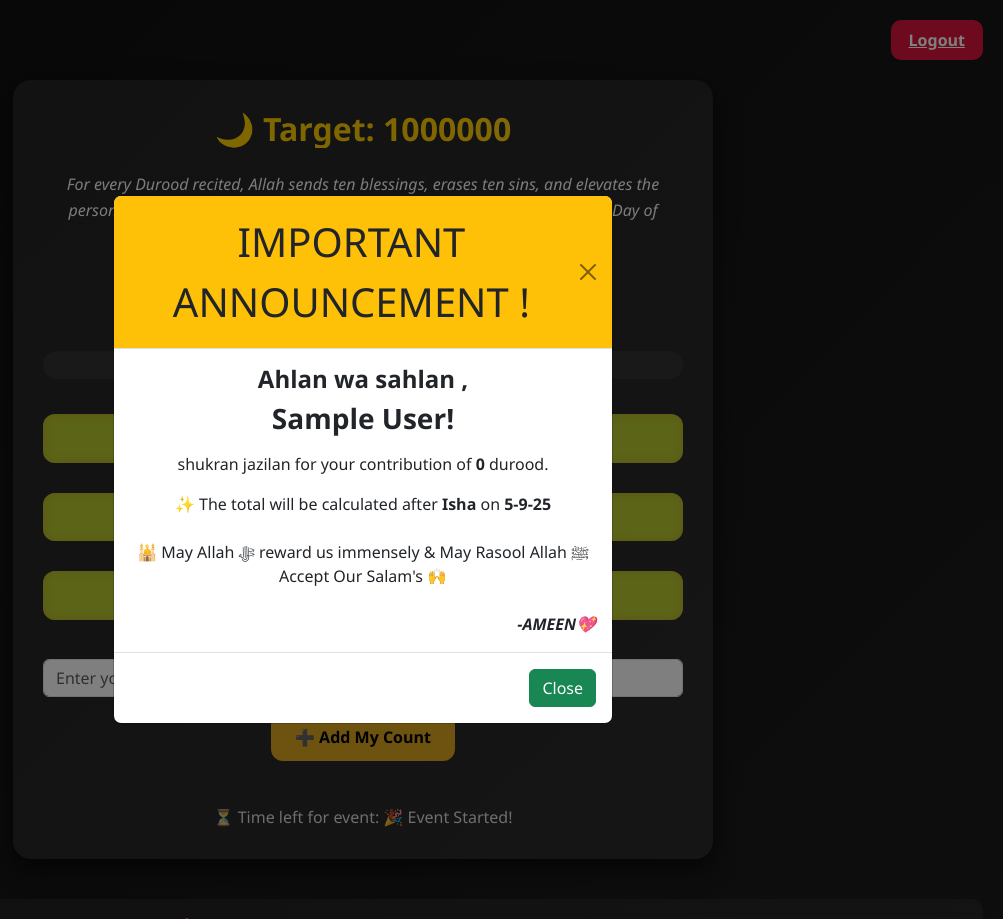
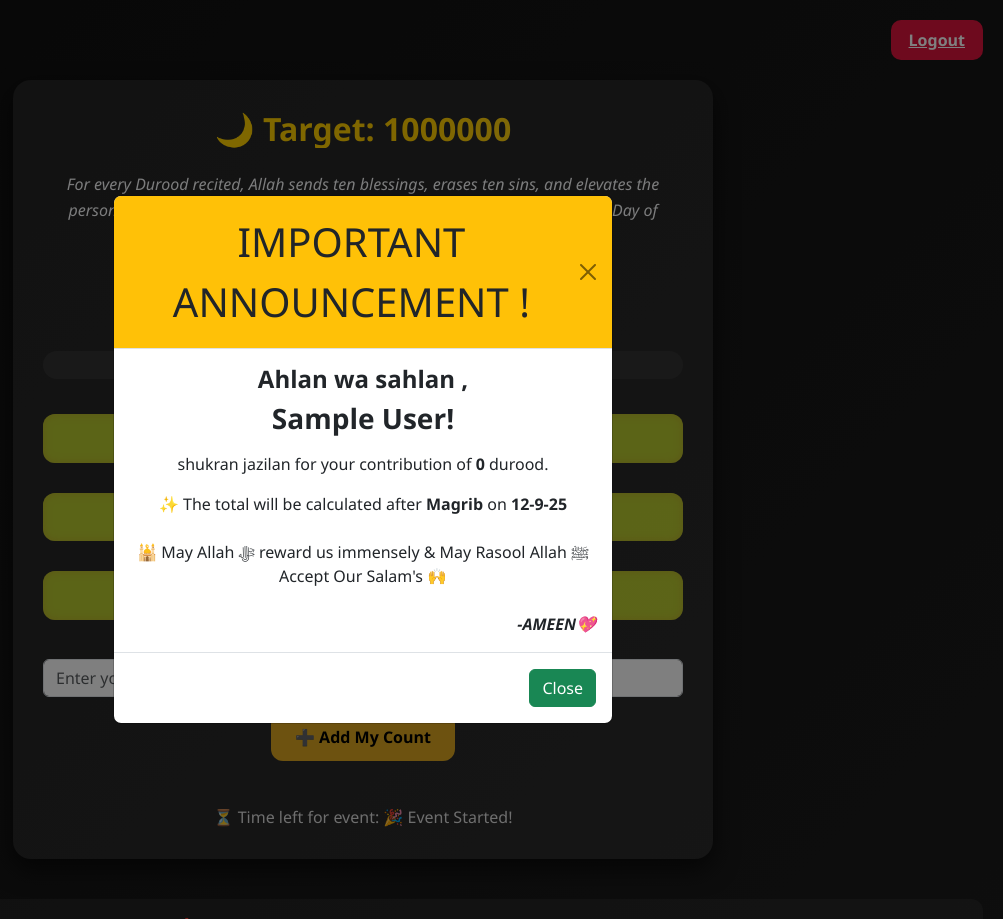
Before and after one commit to syedroshanriyan-pc/durood_counter, a Flask app: page / in a window 1280 px wide. Shown: the whole page, without its empty margins (277-1280 px from the left). Run offline with Flask 3, Linux system fonts and the light colour scheme; the visitor is signed in with stand-in values (Sample User, id 1); data that the repository does not hold is empty.

Commit message:
Update index.html

```diff
--- a/durood_counter/templates/index.html
+++ b/durood_counter/templates/index.html
@@ -110,7 +110,7 @@
           <h4 class="fw-bold">Ahlan wa sahlan , </h4>
           <h3 class="fw-bold">{{ session.fullname }}!</h3>
           <p class="mt-3">shukran jazilan for your contribution of <b>{{ my_total }}</b> durood.</p>
-          <p>✨ The total will be calculated after <b>Isha</b> on <b>5-9-25</b><br>
+          <p>✨ The total will be calculated after <b>Magrib</b> on <b>12-9-25</b><br>
               <br> 🕌 May Allah ﷻ reward us immensely & May Rasool Allah ﷺ Accept Our Salam's 🙌 </p>
           <div class="text-end mt-4">
            <em> <b>-AMEEN</b>💖</em>
```
